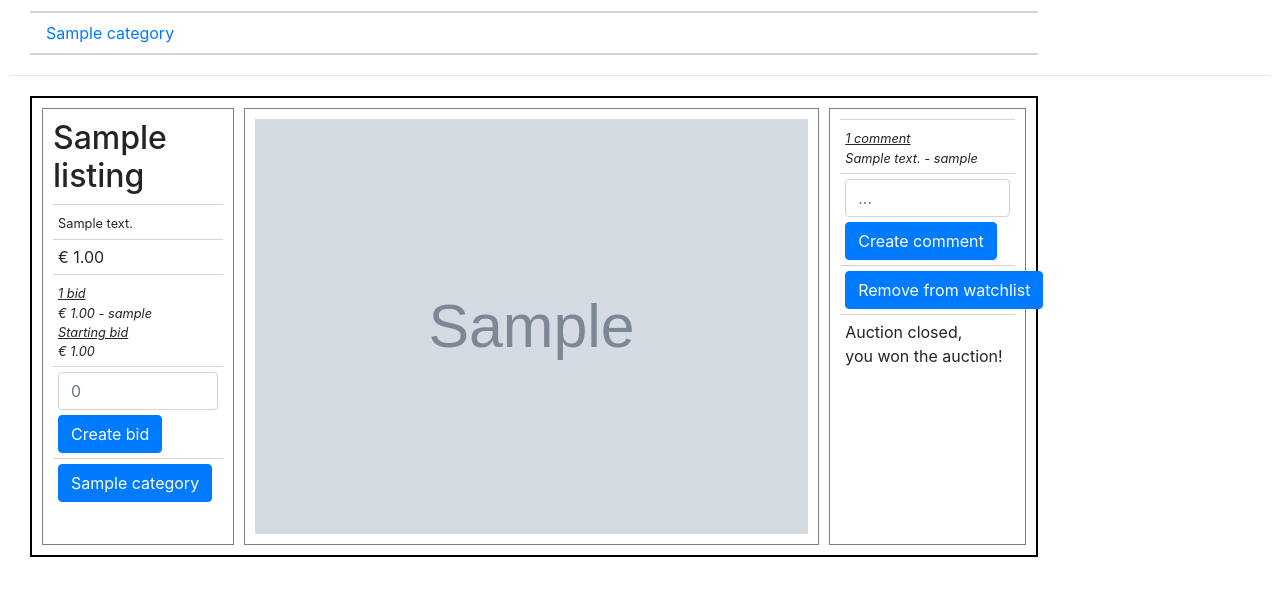
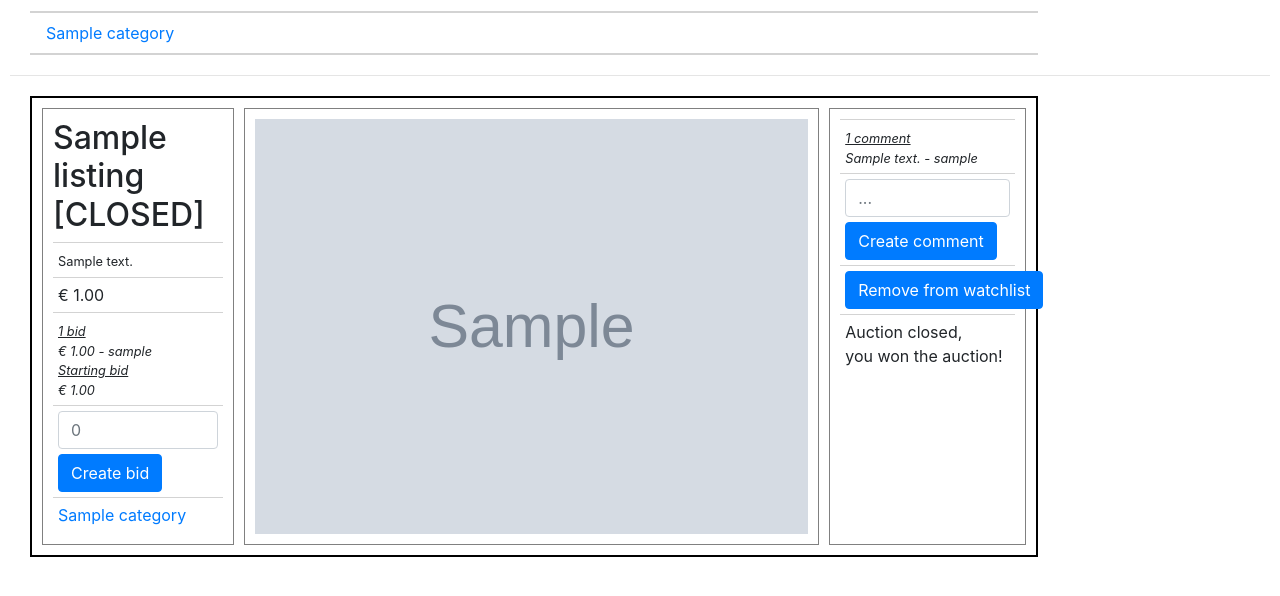
Before and after one commit to RobClaessens/web-dev-course, a Django app: page /1 in a window 1280 px wide. Shown: the part 163-759 px from the top of the page. Run offline with Django 3.2, Linux system fonts and the light colour scheme; a user stored in the database is signed in; tables that the repository leaves empty hold one stand-in row (values such as "Sample post"); grey boxes marked "Sample" are stand-in pictures; some libraries are stand-ins or nearby versions.

Commit message:
Some improvements - Indicate that auction is closed in title - Make same category link in active_listing.html - Prevent bidding or commenting on closed auctions - Do not show closed auctions on active listings page

```diff
--- a/auctions/templates/auctions/active_listing.html
+++ b/auctions/templates/auctions/active_listing.html
@@ -10,7 +10,11 @@
 
     <div class="active_listing">
         <div class="info">
-            <h2> {{ listing.title }} </h2>
+            {% if listing.closed %}
+                <h2> {{ listing.title }} <br> [CLOSED] </h2>
+            {% else %}
+                <h2> {{ listing.title }} </h2>
+            {% endif %}
             <div class="property">
                 <small> {{ listing.description }} </small>
             </div>
@@ -52,9 +56,9 @@
             </div>
             {% if listing.category %}
                 <div class="property">
-                    <form action="{% url 'category' listing.category.id %}">
-                        <input class="btn btn-primary" type="submit" value="{{ listing.category.name }}">
-                    </form>
+                    <a href="{% url 'category' listing.category.id %}">
+                        {{ listing.category }}
+                    </a>
                 </div>
             {% endif %}
         </div>
--- a/auctions/views.py
+++ b/auctions/views.py
@@ -11,7 +11,8 @@ from .models import *
 def index(request):
     return render(request, "auctions/index.html", {
             "listings": Listing.objects.all(),
-            "categories": Category.objects.all()
+            "categories": Category.objects.all(),
+            "only_active": True
         })
 
 
@@ -155,6 +156,14 @@ def create_bid(request, listing_id):
                 "message": f"You cannot bid on your own listing!"
             })
 
+        # Check if auction is still open
+        if listing.closed:
+            return render(request, "auctions/active_listing.html", {
+                "listing": listing,
+                "categories": Category.objects.all(),
+                "message": f"You cannot bid anymore, auction closed!"
+            })
+
         # Check if bid is higher than previous bid
         if listing.highest_bid_value >= bid:
             return render(request, "auctions/active_listing.html", {
@@ -202,6 +211,14 @@ def create_comment(request, listing_id):
         # Get arguments
         comment = request.POST["comment"]
         listing = Listing.objects.get(id=listing_id)
+
+        # Check if auction is still open
+        if listing.closed:
+            return render(request, "auctions/active_listing.html", {
+                "listing": listing,
+                "categories": Category.objects.all(),
+                "message": f"You cannot comment anymore, auction closed!"
+            })
 
         # Attempt to create new comment
         try:
@@ -270,12 +287,14 @@ def remove_watching(request, listing_id):
 def category(request, category_id):
     return render(request, "auctions/index.html", {
             "listings": Category.objects.get(id=category_id).listings.all(),
-            "categories": Category.objects.all()
+            "categories": Category.objects.all(),
+            "only_active": False
     })
 
 
 def watchlist(request):
     return render(request, "auctions/index.html", {
             "listings": request.user.watchlist_listings,
-            "categories": Category.objects.all()
+            "categories": Category.objects.all(),
+            "only_active": False
     })
```
Also changed, not shown: auctions/templates/auctions/index.html (+10 -0 lines).
